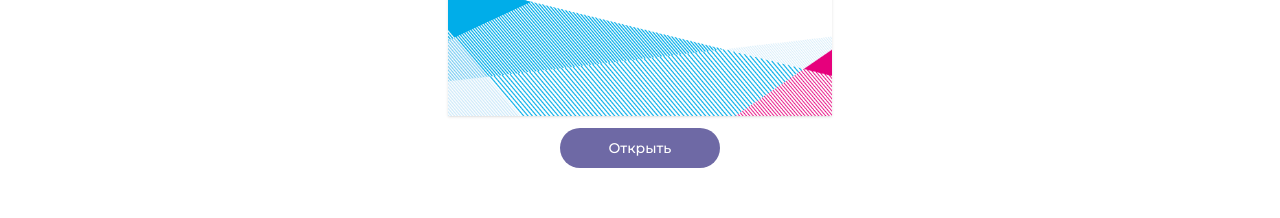
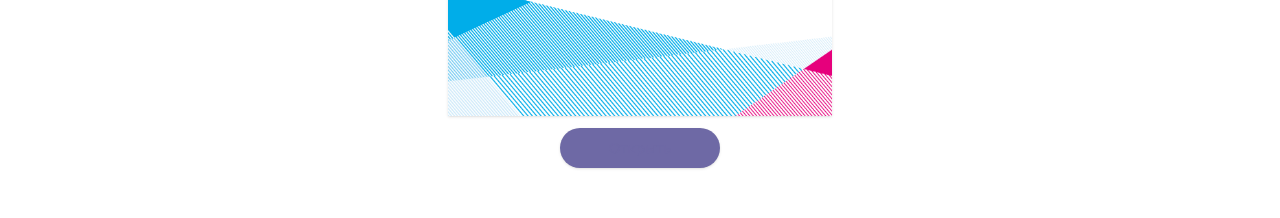
Before and after one commit to TaisTais/physmus, a Next.js app: page /universiade2019/symbolism in a window 1280 px wide. Shown: the part 880-1098 px from the top of the page. Built offline with nearby package versions, Linux system fonts and the light colour scheme.

Commit message:
fix: colors

```diff
--- a/app/globals.css
+++ b/app/globals.css
@@ -11,14 +11,14 @@
     --card-foreground: 0 0% 3.9%;
     --popover: 0 0% 100%;
     --popover-foreground: 0 0% 3.9%;
-    --primary: 230, 50%, 93%;
-    --primary-foreground: 245, 25%, 53%;
-    --secondary: 0 0% 96.1%;
-    --secondary-foreground: 0 0% 9%;
+    --primary: 230 50% 93%;
+    --primary-foreground: 245 25% 53%;
+    --secondary: 210 40% 96.1%;
+    --secondary-foreground: 222.2 47.4% 11.2%;
     --muted: 60 4.8% 95.9%;
     --muted-foreground: 25 5.3% 44.7%;
-    --accent: 0 0% 96.1%;
-    --accent-foreground: 0 0% 9%;
+    --accent: 210 40% 96.1%;
+    --accent-foreground: 222.2 47.4% 11.2%;
     --destructive: 0 84.2% 60.2%;
     --destructive-foreground: 60 9.1% 97.8%;
     --border: 20 5.9% 90%;
--- a/app/sportsmans/[id]/page.tsx
+++ b/app/sportsmans/[id]/page.tsx
@@ -34,7 +34,7 @@ export default async function Sportsman({
                     className='aspect-square object-cover rounded-2xl'
                 />
                 <div className='flex flex-col'>
-                    <p className='text-sm text-primary-foreground'>Спортсмен{sport ? ", " + sport.attributes.name : ""}</p>
+                    <p className='text-sm text-primary-foreground'>Спортсмен{sport ? ", " + sport.attributes.title : ""}</p>
                     <h1 className='font-bold lg:text-3xl sm:text-2xl text-xl mt-2 mb-3'>{dataResult.value.attributes.fio}</h1>
                 </div>
             </div>
--- a/components/ui/button.tsx
+++ b/components/ui/button.tsx
@@ -6,18 +6,18 @@ import type {VariantProps} from "class-variance-authority";
 import { cn } from "@/lib/utils"
 
 const buttonVariants = cva(
-  "inline-flex items-center justify-center whitespace-nowrap rounded-full text-sm font-medium transition-colors focus-visible:outline-none focus-visible:ring-1 focus-visible:ring-ring disabled:pointer-events-none disabled:opacity-50",
+  "inline-flex items-center justify-center whitespace-nowrap rounded-full text-sm font-medium transition-all duration-300 focus-visible:outline-none focus-visible:ring-1 focus-visible:ring-ring disabled:pointer-events-none disabled:opacity-50",
   {
     variants: {
       variant: {
         default:
-          "bg-accent-sfu text-background hover:bg-hover text",
+          "bg-primary text-primary-foreground shadow hover:bg-hover",
         destructive:
           "bg-destructive text-destructive-foreground hover:bg-destructive/90",
         outline:
           "border border-input bg-background hover:bg-accent hover:text-accent-foreground",
         secondary:
-          "bg-secondary text-secondary-foreground hover:bg-secondary/80",
+          "bg-secondary text-secondary-foreground border border-transparent hover:border-border hover:bg-secondary/80",
         ghost:
           "hover:bg-accent hover:text-accent-foreground",
         link:
--- a/components/ui/navigation-menu.tsx
+++ b/components/ui/navigation-menu.tsx
@@ -40,7 +40,7 @@ NavigationMenuList.displayName = NavigationMenuPrimitive.List.displayName
 const NavigationMenuItem = NavigationMenuPrimitive.Item
 
 const navigationMenuTriggerStyle = cva(
-  "group inline-flex rounded-full px-5 py-2 hover:bg-hover focus:text-accent-foreground disabled:pointer-events-none text-sm font-medium navmenu-header text-primary-foreground data-[active]:bg-hover data-[state=open]:bg-hover transition-all"
+  "group inline-flex rounded-full px-5 py-2 hover:bg-hover focus:text-primary-foreground disabled:pointer-events-none text-sm font-medium navmenu-header text-primary-foreground data-[active]:bg-hover data-[state=open]:bg-hover transition-all"
 )
 
 const NavigationMenuTrigger = React.forwardRef<
--- a/tailwind.config.ts
+++ b/tailwind.config.ts
@@ -19,6 +19,9 @@ const config = {
     },
     extend: {
       colors: {
+        border: "hsl(var(--border))",
+        input: "hsl(var(--input))",
+        ring: "hsl(var(--ring))",
         background: "hsl(var(--background))",
         foreground: "hsl(var(--foreground))",
         primary: {
@@ -29,6 +32,10 @@ const config = {
           DEFAULT: "hsl(var(--hover))",
           foreground: "hsl(var(--hover-foreground))",
         },
+        secondary: {
+          DEFAULT: "hsl(var(--secondary))",
+          foreground: "hsl(var(--secondary-foreground))",
+        },
         destructive: {
           DEFAULT: "hsl(var(--destructive))",
           foreground: "hsl(var(--destructive-foreground))",
@@ -38,6 +45,8 @@ const config = {
           foreground: "hsl(var(--muted-foreground))",
         },
         accent: {
+          DEFAULT: "hsl(var(--accent))",
+          foreground: "hsl(var(--accent-foreground))",
           sfu: "hsl(var(--accent-sfu))",
           lime: "hsl(var(--accent-lime))",
           blue: "hsl(var(--accent-blue))",
```
